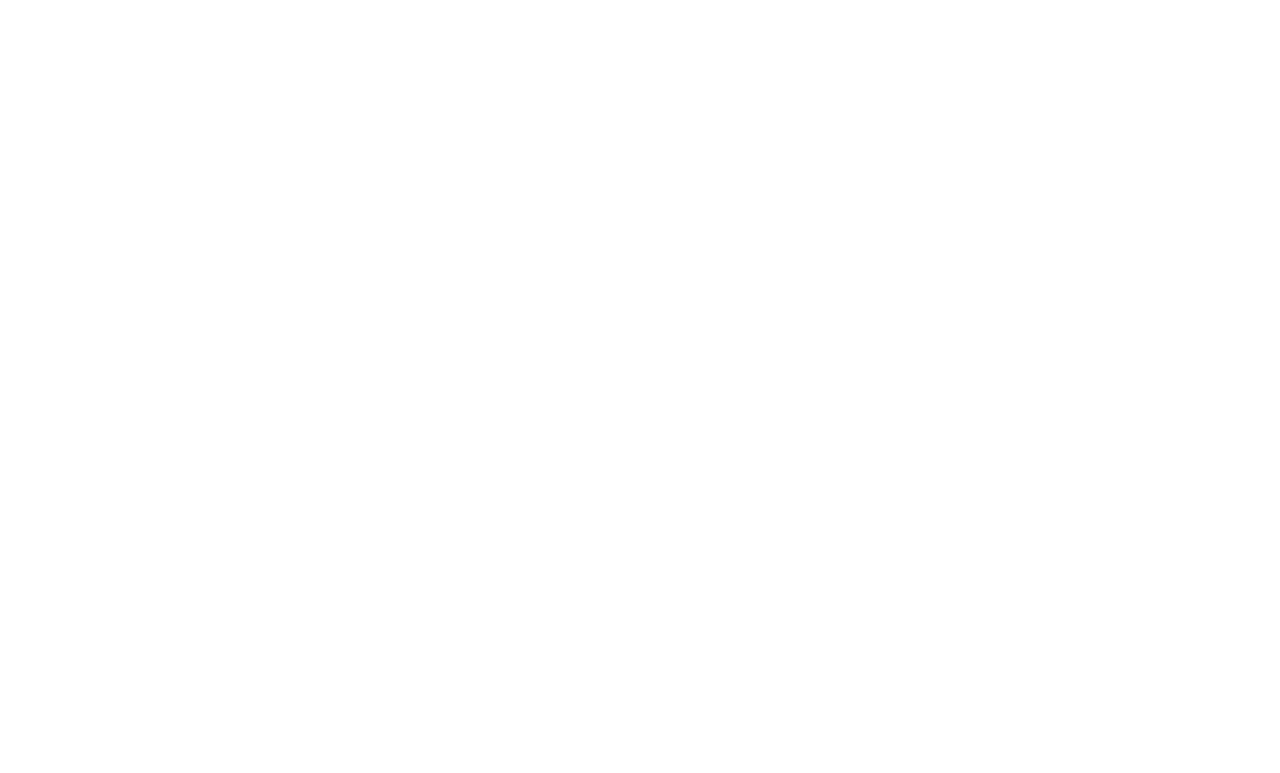
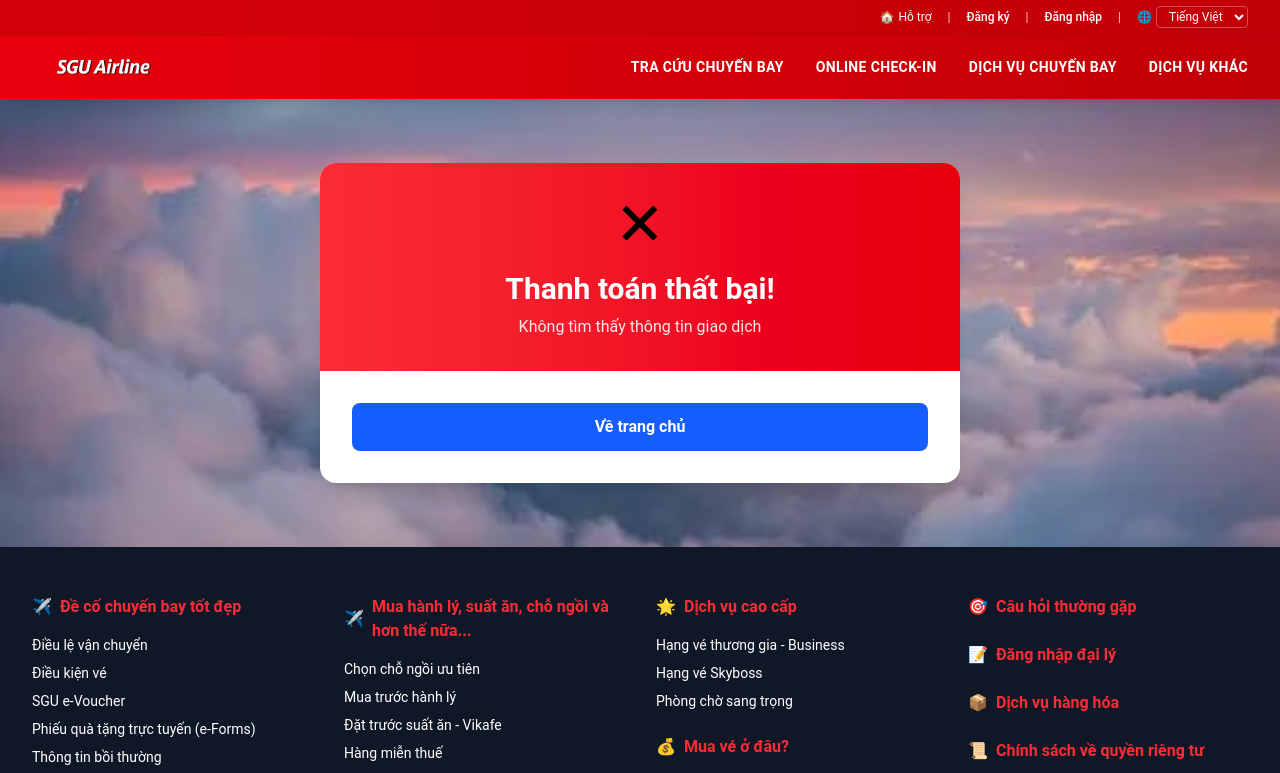
Before and after one commit to tongthanhdat009/J2EE-Frontend, a React (Vite) app: page /payment-result in a window 1280 px wide. Before the commit this address had no page. Shown: the top 773 px of the page. Built offline with nearby package versions, Linux system fonts and the light colour scheme.

Commit message:
code thanh toán

```diff
--- a/src/App.jsx
+++ b/src/App.jsx
@@ -29,6 +29,7 @@
 import QuanLyChuyenBayClient from "./pages/KhachHang/QuanLyChuyenBay"
 import LichSuGiaoDich from "./pages/KhachHang/LichSuGiaoDich"
 import VerifyEmail from "./pages/KhachHang/VerifyEmail"
+import PaymentResult from "./pages/KhachHang/PaymentResult"
 import HoanThienThongTin from "./pages/KhachHang/HoanThienThongTin"
 import RequireCompleteProfile from "./components/common/RequireCompleteProfile"
 
@@ -71,6 +72,13 @@
           <Route path="/lich-su-giao-dich" element={
             <RequireCompleteProfile>
               <LichSuGiaoDich/>
+            </RequireCompleteProfile>
+          }/>
+
+          {/* Kết quả thanh toán VNPay */}
+          <Route path="/payment-result" element={
+            <RequireCompleteProfile>
+              <PaymentResult/>
             </RequireCompleteProfile>
           }/>
 
--- /dev/null
+++ b/src/pages/KhachHang/PaymentResult.jsx
@@ -0,0 +1,182 @@
+import { useState, useEffect } from 'react';
+import { useLocation, useNavigate } from 'react-router-dom';
+import Navbar from '../../components/common/Navbar';
+import Footer from '../../components/common/Footer';
+
+function PaymentResult() {
+  const location = useLocation();
+  const navigate = useNavigate();
+  const [loading, setLoading] = useState(true);
+  const [result, setResult] = useState(null);
+  const [error, setError] = useState(null);
+  const [vnpayParams, setVnpayParams] = useState({});
+
+  useEffect(() => {
+    const handlePaymentResult = () => {
+      try {
+        // Lấy tất cả query params từ URL (đã được backend xử lý và redirect về)
+        const searchParams = new URLSearchParams(location.search);
+        const params = {};
+
+        for (let [key, value] of searchParams.entries()) {
+          params[key] = value;
+        }
+
+        setVnpayParams(params);
+
+        // Parse kết quả từ backend
+        const success = params.success === 'true';
+        const message = params.message || '';
+
+        if (success) {
+          setResult({
+            success: true,
+            message: message,
+            data: {
+              maThanhToan: params.maThanhToan,
+              soTien: params.soTien
+            }
+          });
+        } else {
+          setError(message);
+        }
+      } catch (err) {
+        console.error('Error handling payment result:', err);
+        setError('Có lỗi xảy ra khi xử lý kết quả thanh toán');
+      } finally {
+        setLoading(false);
+      }
+    };
+
+    if (location.search) {
+      handlePaymentResult();
+    } else {
+      setError('Không tìm thấy thông tin giao dịch');
+      setLoading(false);
+    }
+  }, [location]);
+
+  if (loading) {
+    return (
+      <div className="min-h-screen flex items-center justify-center bg-gray-50">
+        <div className="text-center">
+          <div className="animate-spin rounded-full h-16 w-16 border-t-4 border-blue-600 mx-auto mb-4"></div>
+          <p className="text-gray-600">Đang xử lý kết quả thanh toán...</p>
+        </div>
+      </div>
+    );
+  }
+
+  const isSuccess = result?.success;
+
+  return (
+    <div className="min-h-screen bg-cover bg-center bg-fixed"
+         style={{ backgroundImage: 'url(/background/home/bgBannerHomePage.72a61446.webp)' }}>
+      <Navbar />
+
+      <div className="max-w-2xl mx-auto px-4 py-16">
+        <div className="bg-white rounded-2xl shadow-xl overflow-hidden">
+          {/* Header */}
+          <div className={`p-8 text-center ${isSuccess ? 'bg-gradient-to-r from-green-500 to-green-600' : 'bg-gradient-to-r from-red-500 to-red-600'}`}>
+            <div className="text-6xl mb-4">
+              {isSuccess ? '✓' : '✕'}
+            </div>
+            <h1 className="text-3xl font-bold text-white mb-2">
+              {isSuccess ? 'Thanh toán thành công!' : 'Thanh toán thất bại!'}
+            </h1>
+            <p className="text-white/90">
+              {result?.message || error || 'Đã có lỗi xảy ra'}
+            </p>
+          </div>
+
+          {/* Content */}
+          <div className="p-8">
+            {isSuccess && result?.data && (
+              <div className="space-y-4 mb-6">
+                <div className="flex justify-between items-center border-b border-gray-200 pb-3">
+                  <span className="text-gray-600">Mã thanh toán:</span>
+                  <span className="font-semibold text-lg">#{result.data.maThanhToan}</span>
+                </div>
+                <div className="flex justify-between items-center border-b border-gray-200 pb-3">
+                  <span className="text-gray-600">Mã giao dịch VNPay:</span>
+                  <span className="font-mono text-sm">{vnpayParams.vnp_TxnRef}</span>
+                </div>
+                <div className="flex justify-between items-center border-b border-gray-200 pb-3">
+                  <span className="text-gray-600">Số tiền:</span>
+                  <span className="font-semibold text-lg text-green-600">
+                    {new Intl.NumberFormat('vi-VN', { style: 'currency', currency: 'VND' }).format(result.data.soTien)}
+                  </span>
+                </div>
+                {vnpayParams.vnp_BankCode && (
+                  <div className="flex justify-between items-center border-b border-gray-200 pb-3">
+                    <span className="text-gray-600">Ngân hàng:</span>
+                    <span className="font-semibold">{vnpayParams.vnp_BankCode}</span>
+                  </div>
+                )}
+                {vnpayParams.vnp_PayDate && (
+                  <div className="flex justify-between items-center border-b border-gray-200 pb-3">
+                    <span className="text-gray-600">Thời gian thanh toán:</span>
+                    <span className="font-semibold">
+                      {new Date(
+                        vnpayParams.vnp_PayDate.substring(0, 4),
+                        vnpayParams.vnp_PayDate.substring(4, 6) - 1,
+                        vnpayParams.vnp_PayDate.substring(6, 8),
+                        vnpayParams.vnp_PayDate.substring(8, 10),
+                        vnpayParams.vnp_PayDate.substring(10, 12),
+                        vnpayParams.vnp_PayDate.substring(12, 14)
+                      ).toLocaleString('vi-VN')}
+                    </span>
+                  </div>
+                )}
+                <div className="flex justify-between items-center border-b border-gray-200 pb-3">
+                  <span className="text-gray-600">Trạng thái:</span>
+                  <span className="inline-flex items-center gap-1 px-3 py-1 rounded-full text-sm font-medium bg-green-100 text-green-800">
+                    ✓ Đã thanh toán
+                  </span>
+                </div>
+              </div>
+            )}
+
+            {!isSuccess && vnpayParams.vnp_ResponseCode && (
+              <div className="mb-6 p-4 bg-red-50 border border-red-200 rounded-lg">
+                <p className="text-sm text-red-800">
+                  <span className="font-semibold">Mã lỗi:</span> {vnpayParams.vnp_ResponseCode}
+                </p>
+                {vnpayParams.vnp_TxnRef && (
+                  <p className="text-sm text-red-800 mt-2">
+                    <span className="font-semibold">Mã giao dịch:</span> {vnpayParams.vnp_TxnRef}
+                  </p>
+                )}
+              </div>
+            )}
+
+            <div className="flex flex-col sm:flex-row gap-3">
+              {isSuccess && (
+                <button
+                  onClick={() => navigate('/lich-su-giao-dich')}
+                  className="flex-1 bg-blue-600 text-white py-3 rounded-lg hover:bg-blue-700 transition font-semibold"
+                >
+                  Xem lịch sử giao dịch
+                </button>
+              )}
+              <button
+                onClick={() => navigate('/')}
+                className={`flex-1 py-3 rounded-lg transition font-semibold ${
+                  isSuccess
+                    ? 'bg-gray-600 text-white hover:bg-gray-700'
+                    : 'bg-blue-600 text-white hover:bg-blue-700'
+                }`}
+              >
+                Về trang chủ
+              </button>
+            </div>
+          </div>
+        </div>
+      </div>
+
+      <Footer />
+    </div>
+  );
+}
+
+export default PaymentResult;
--- /dev/null
+++ b/src/services/VNPayService.jsx
@@ -0,0 +1,49 @@
+import axios from 'axios';
+import { getClientAccessToken } from '../utils/cookieUtils';
+
+const API_BASE_URL = 'http://localhost:8080/api/vnpay';
+
+const VNPayService = {
+  /**
+   * Tạo URL thanh toán VNPay
+   */
+  createPayment: async (maThanhToan) => {
+    try {
+      const token = getClientAccessToken();
+      const response = await axios.post(
+        `${API_BASE_URL}/create-payment?maThanhToan=${maThanhToan}`,
+        {},
+        {
+          headers: {
+            'Authorization': `Bearer ${token}`
+          }
+        }
+      );
+      return response.data;
+    } catch (error) {
+      console.error('Error creating VNPay payment:', error);
+      throw error;
+    }
+  },
+
+  /**
+   * Xử lý callback từ VNPay
+   */
+  handleCallback: async (params) => {
+    try {
+      const token = getClientAccessToken();
+      const response = await axios.get(`${API_BASE_URL}/payment-result`, {
+        params: params,
+        headers: {
+          'Authorization': `Bearer ${token}`
+        }
+      });
+      return response.data;
+    } catch (error) {
+      console.error('Error handling VNPay callback:', error);
+      throw error;
+    }
+  }
+};
+
+export default VNPayService;
```
Also changed, not shown: src/pages/KhachHang/LichSuGiaoDich.jsx (+22 -9 lines).
